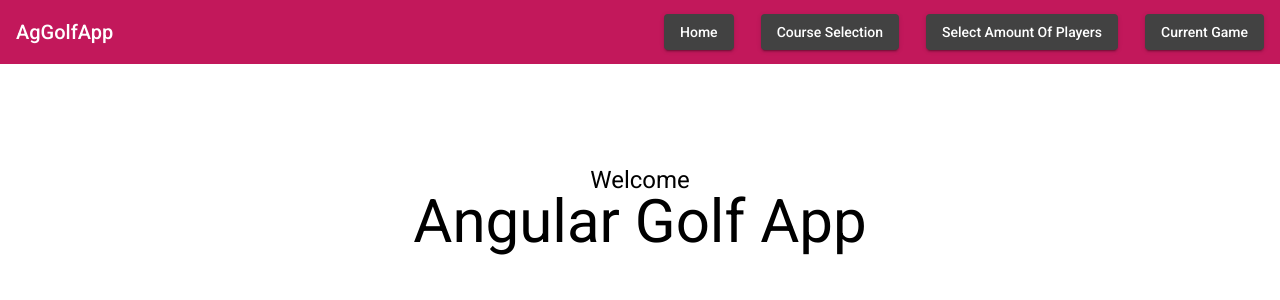
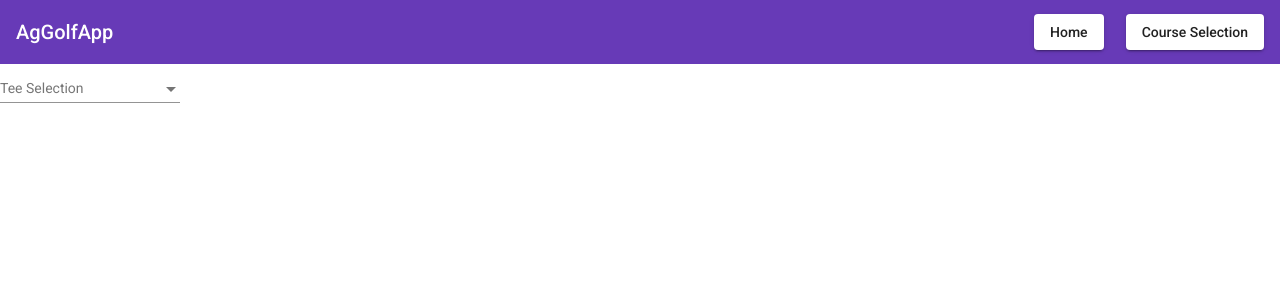
Before and after one commit to bliechty/AgGolfApp, an Angular app: page /tee-selection in a window 1280 px wide. Before the commit this address led to /. Shown: the top 300 px of the page. Built offline with nearby package versions, Linux system fonts and the light colour scheme.

Commit message:
Added tee selection component.

```diff
--- a/angular.json
+++ b/angular.json
@@ -24,7 +24,7 @@
               "src/assets"
             ],
             "styles": [
-              "./node_modules/@angular/material/prebuilt-themes/pink-bluegrey.css",
+              "./node_modules/@angular/material/prebuilt-themes/deeppurple-amber.css",
               "src/styles.css"
             ],
             "scripts": []
--- a/src/app/golf-game/amount-of-users-selection/amount-of-users-selection.component.ts
+++ b/src/app/golf-game/amount-of-users-selection/amount-of-users-selection.component.ts
@@ -14,6 +14,6 @@ export class AmountOfUsersSelectionComponent implements OnInit {
 
   setAmountOfUsers(amount: number) {
     this.golfService.setAmountOfUsers(amount);
-    this.router.navigateByUrl('/current-game');
+    this.router.navigateByUrl('/tee-selection');
   }
 }
--- a/src/app/golf-game/golf-routing.module.ts
+++ b/src/app/golf-game/golf-routing.module.ts
@@ -3,10 +3,12 @@ import { Routes, RouterModule } from '@angular/router';
 import { CourseSelectionComponent } from './course-selection/course-selection.component';
 import { AmountOfUsersSelectionComponent } from './amount-of-users-selection/amount-of-users-selection.component';
 import { GolfScorecardComponent } from './golf-scorecard/golf-scorecard.component';
+import { TeeSelectionComponent } from './tee-selection/tee-selection.component';
 
 const routes: Routes = [
     { path: 'course-selection', component: CourseSelectionComponent },
     { path: 'amount-of-users', component: AmountOfUsersSelectionComponent },
+    { path: 'tee-selection', component: TeeSelectionComponent },
     { path: 'current-game', component: GolfScorecardComponent }
 ];
 
--- a/src/app/golf-game/golf-scorecard/golf-scorecard.component.html
+++ b/src/app/golf-game/golf-scorecard/golf-scorecard.component.html
@@ -1,17 +1,3 @@
-<div id="flex" *ngIf="!amountOfUsers || !selectedCourse">
-    <div id="errors">
-        <div *ngIf="!selectedCourse">
-            Haven't selected a course!
-        </div>
-        <div *ngIf="!amountOfUsers">
-            Haven't set amount of players!
-        </div>
-    </div>
-</div>
-
-
-<div *ngIf="amountOfUsers && selectedCourse">
-    <mat-card>
-        <mat-card-title>{{ selectedCourse.name }}</mat-card-title>
-    </mat-card>
-</div>
+<mat-card>
+    <mat-card-title>{{ selectedCourse.name }}</mat-card-title>
+</mat-card>
--- a/src/app/golf-game/golf.module.ts
+++ b/src/app/golf-game/golf.module.ts
@@ -7,12 +7,14 @@ import { MatCardModule } from "@angular/material/card";
 import { HttpClientModule } from '@angular/common/http';
 import { MatSelectModule } from '@angular/material/select';
 import { SharedModule } from '../shared/shared/shared.module';
+import { TeeSelectionComponent } from './tee-selection/tee-selection.component';
 
 @NgModule({
   declarations: [
     CourseSelectionComponent,
     AmountOfUsersSelectionComponent,
-    GolfScorecardComponent
+    GolfScorecardComponent,
+    TeeSelectionComponent
   ],
   imports: [
     CommonModule,
--- /dev/null
+++ b/src/app/golf-game/tee-selection/tee-selection.component.html
@@ -0,0 +1,5 @@
+<mat-form-field>
+    <mat-select placeholder="Tee Selection">
+        <mat-option></mat-option>
+    </mat-select>
+</mat-form-field>
--- /dev/null
+++ b/src/app/golf-game/tee-selection/tee-selection.component.ts
@@ -0,0 +1,15 @@
+import { Component, OnInit } from '@angular/core';
+
+@Component({
+  selector: 'app-tee-selection',
+  templateUrl: './tee-selection.component.html',
+  styleUrls: ['./tee-selection.component.css']
+})
+export class TeeSelectionComponent implements OnInit {
+
+  constructor() { }
+
+  ngOnInit(): void {
+  }
+
+}
--- a/src/app/nav-bar/nav-bar.component.css
+++ b/src/app/nav-bar/nav-bar.component.css
@@ -10,5 +10,5 @@ span {
 #right {
     display: flex;
     justify-content: space-between;
-    width: 600px;
+    width: 230px;
 }
--- a/src/app/nav-bar/nav-bar.component.html
+++ b/src/app/nav-bar/nav-bar.component.html
@@ -4,8 +4,6 @@
         <div id="right">
             <button mat-raised-button routerLink="/">Home</button>
             <button mat-raised-button routerLink="/course-selection">Course Selection</button>
-            <button mat-raised-button routerLink="/amount-of-users">Select Amount Of Players</button>
-            <button mat-raised-button routerLink="/current-game">Current Game</button>
         </div>
     </mat-toolbar-row>
 </mat-toolbar>
```
Also changed, not shown: src/app/golf-game/tee-selection/tee-selection.component.css (added).
